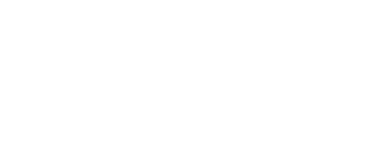
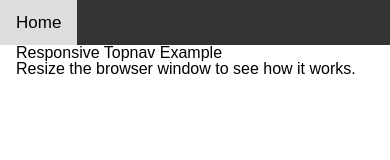
Before and after one commit to lfr4704/green_score, a website: page index.html in a window 390 px wide. Drawn offline with nearby package versions, Linux system fonts and the light colour scheme.

Commit message:
navigation bar added

```diff
--- a/css/styles.css
+++ b/css/styles.css
@@ -1,10 +1,4 @@
-body {
-    background-color: white;
-}
 
-nav {
-
-}
 
 article {
 
@@ -13,3 +7,59 @@ article {
 footer {
 
 }
+
+body {
+  margin: 0;
+  font-family: Arial, Helvetica, sans-serif;
+}
+
+.topnav {
+  overflow: hidden;
+  background-color: #333;
+}
+
+.topnav a {
+  float: left;
+  display: block;
+  color: #f2f2f2;
+  text-align: center;
+  padding: 14px 16px;
+  text-decoration: none;
+  font-size: 17px;
+}
+
+.topnav a:hover {
+  background-color: #ddd;
+  color: black;
+}
+
+.active {
+  background-color: #4CAF50;
+  color: white;
+}
+
+.topnav .icon {
+  display: none;
+}
+
+@media screen and (max-width: 600px) {
+  .topnav a:not(:first-child) {display: none;}
+  .topnav a.icon {
+    float: right;
+    display: block;
+  }
+}
+
+@media screen and (max-width: 600px) {
+  .topnav.responsive {position: relative;}
+  .topnav.responsive .icon {
+    position: absolute;
+    right: 0;
+    top: 0;
+  }
+  .topnav.responsive a {
+    float: none;
+    display: block;
+    text-align: left;
+  }
+}
--- a/index.html
+++ b/index.html
@@ -15,16 +15,30 @@
 
   <script src='/socket.io/socket.io.js'></script>
   <link rel="stylesheet" href="css/reset.css?v=1.0">
-  <link rel="stylesheet" href="css/styles.css?v=1.0">
+  <link rel="stylesheet" href="css/styles.css?v=1.0"
+  <link rel="stylesheet" href="https://cdnjs.cloudflare.com/ajax/libs/font-awesome/4.7.0/css/font-awesome.min.css">
 
 </head>
 
 
 <body>
 
-  <nav>
+  <nav class="topnav" id="myTopnav">
+    <a href="#home" class="active">Home</a>
+    <a href="#account">Account</a></li>
 
+    <a href="#activities">Activities</a>
+    <a href="#insight">Insight</a>
+    <a href="#rewards">Rewards</a>
+    <a href="javascript:void(0);" class="icon" onclick="myFunction()">
+      <i class="fa fa-bars"></i>
+    </a>
   </nav>
+
+  <div style="padding-left:16px">
+    <h2>Responsive Topnav Example</h2>
+    <p>Resize the browser window to see how it works.</p>
+  </div>
 
   <article>
 
@@ -34,6 +48,16 @@
 
   </footer>
 
+<script>
+  function myFunction() {
+      var x = document.getElementById("myTopnav");
+      if (x.className === "topnav") {
+          x.className += " responsive";
+      } else {
+          x.className = "topnav";
+      }
+  }
+  </script>
  <script src="js/scripts.js"></script>
 
 </body>
--- a/js/scripts.js
+++ b/js/scripts.js
@@ -3,4 +3,13 @@
 $(document).ready( () => {
 
     console.log("Ready!");
+
+    function myFunction() {
+    var x = document.getElementById("myTopnav");
+    if (x.className === "topnav") {
+        x.className += " responsive";
+    } else {
+        x.className = "topnav";
+    }
+}
 });
```
Also changed, not shown: 1 other file.
